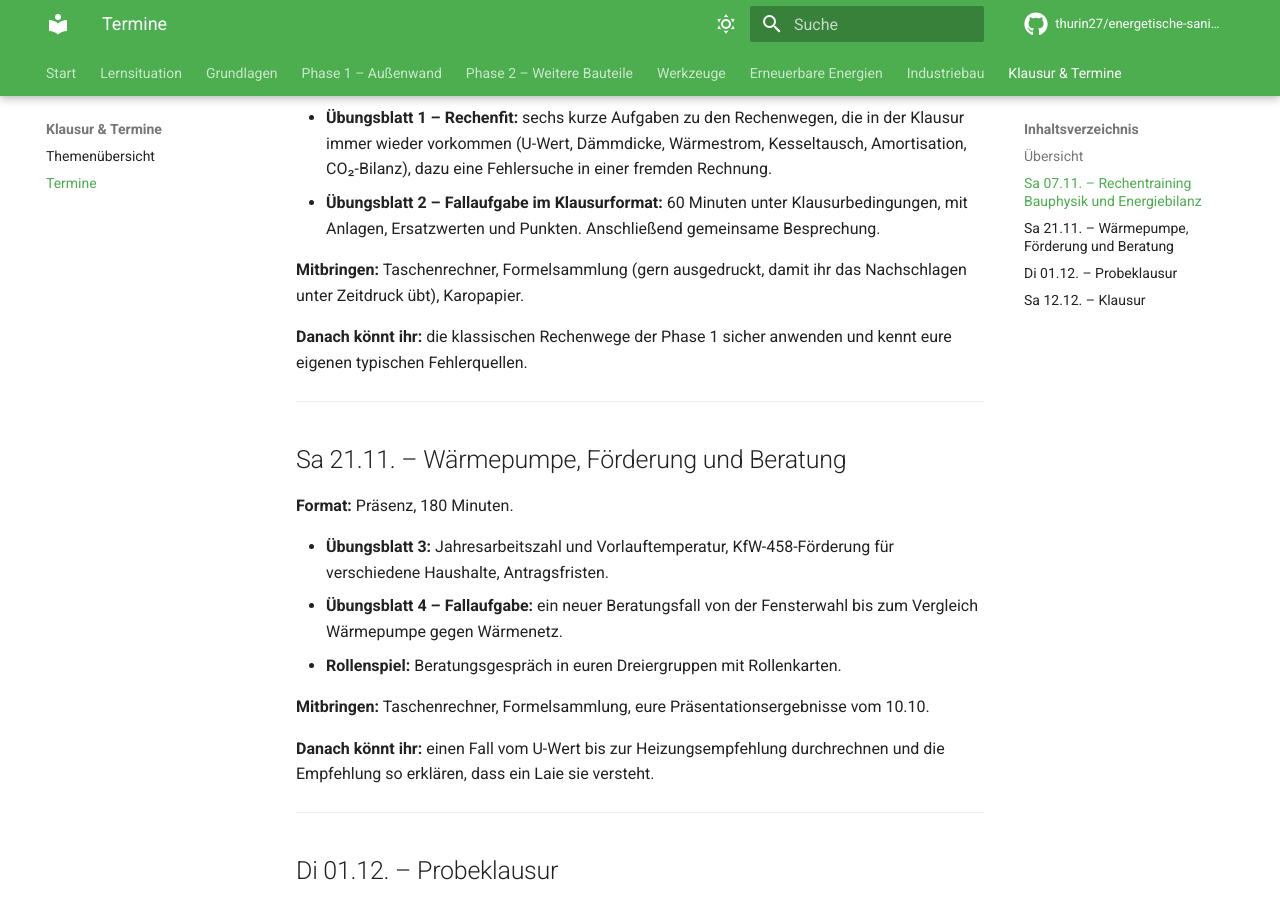
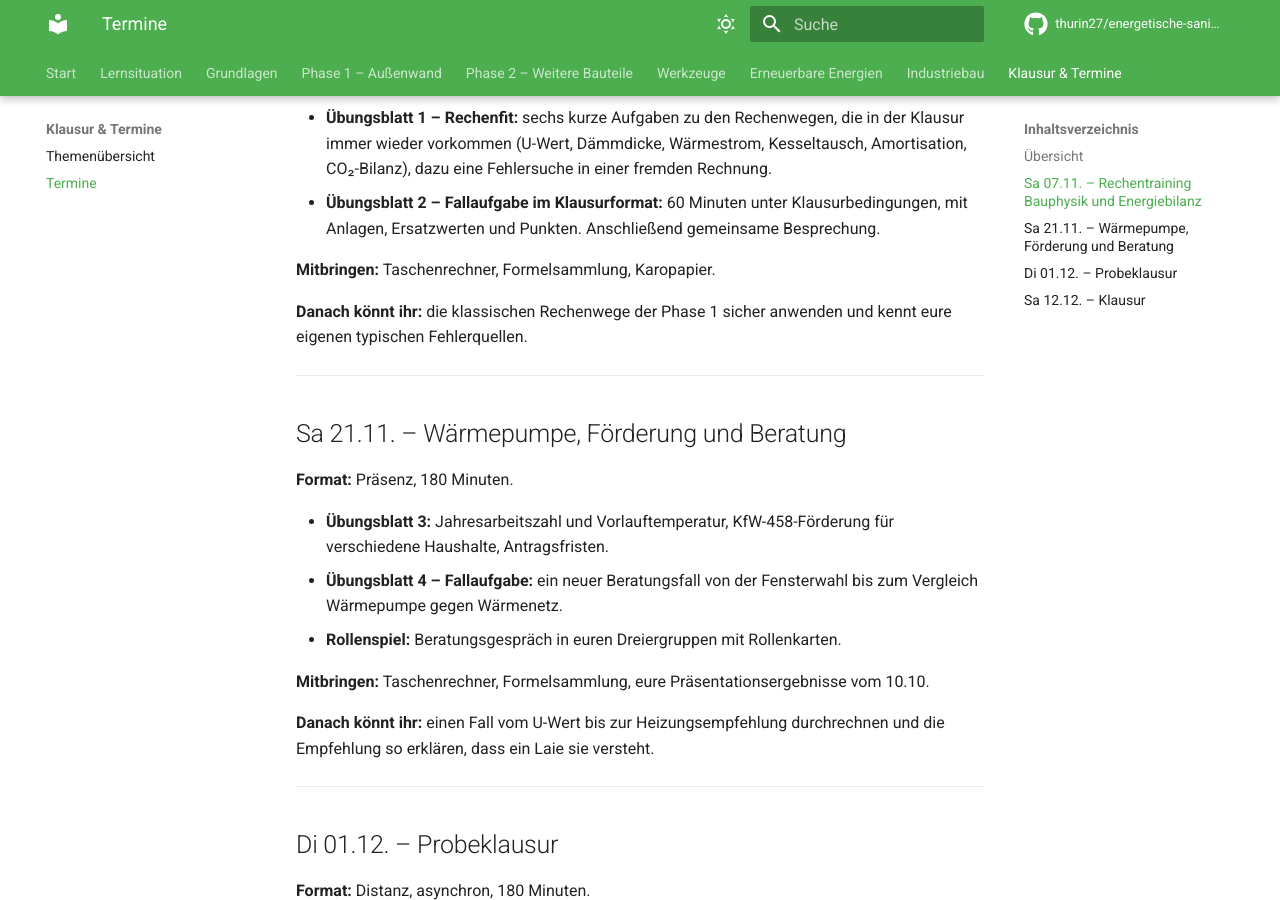
Before and after one commit to Thurin27/energetische-sanierung, an MkDocs documentation site: the page built from docs/klausur/terminuebersicht.md, in a window 1280 px wide and 900 px high, scrolled down 1023 px. Built offline with MkDocs 1.6.1 and Material for MkDocs 9.7.7, drawn with Linux system fonts in a browser that asks for light colours; comment, search, counter and statistics services are not loaded.

Commit message:
Update terminuebersicht.md

```diff
--- a/docs/klausur/terminuebersicht.md
+++ b/docs/klausur/terminuebersicht.md
@@ -24,7 +24,7 @@ Hier stehen alle Termine des Themenblocks an einer Stelle – was gemacht wurde,
 - **Übungsblatt 1 – Rechenfit:** sechs kurze Aufgaben zu den Rechenwegen, die in der Klausur immer wieder vorkommen (U-Wert, Dämmdicke, Wärmestrom, Kesseltausch, Amortisation, CO₂-Bilanz), dazu eine Fehlersuche in einer fremden Rechnung.
 - **Übungsblatt 2 – Fallaufgabe im Klausurformat:** 60 Minuten unter Klausurbedingungen, mit Anlagen, Ersatzwerten und Punkten. Anschließend gemeinsame Besprechung.
 
-**Mitbringen:** Taschenrechner, Formelsammlung (gern ausgedruckt, damit ihr das Nachschlagen unter Zeitdruck übt), Karopapier.
+**Mitbringen:** Taschenrechner, Formelsammlung, Karopapier.
 
 **Danach könnt ihr:** die klassischen Rechenwege der Phase 1 sicher anwenden und kennt eure eigenen typischen Fehlerquellen.
 
```
